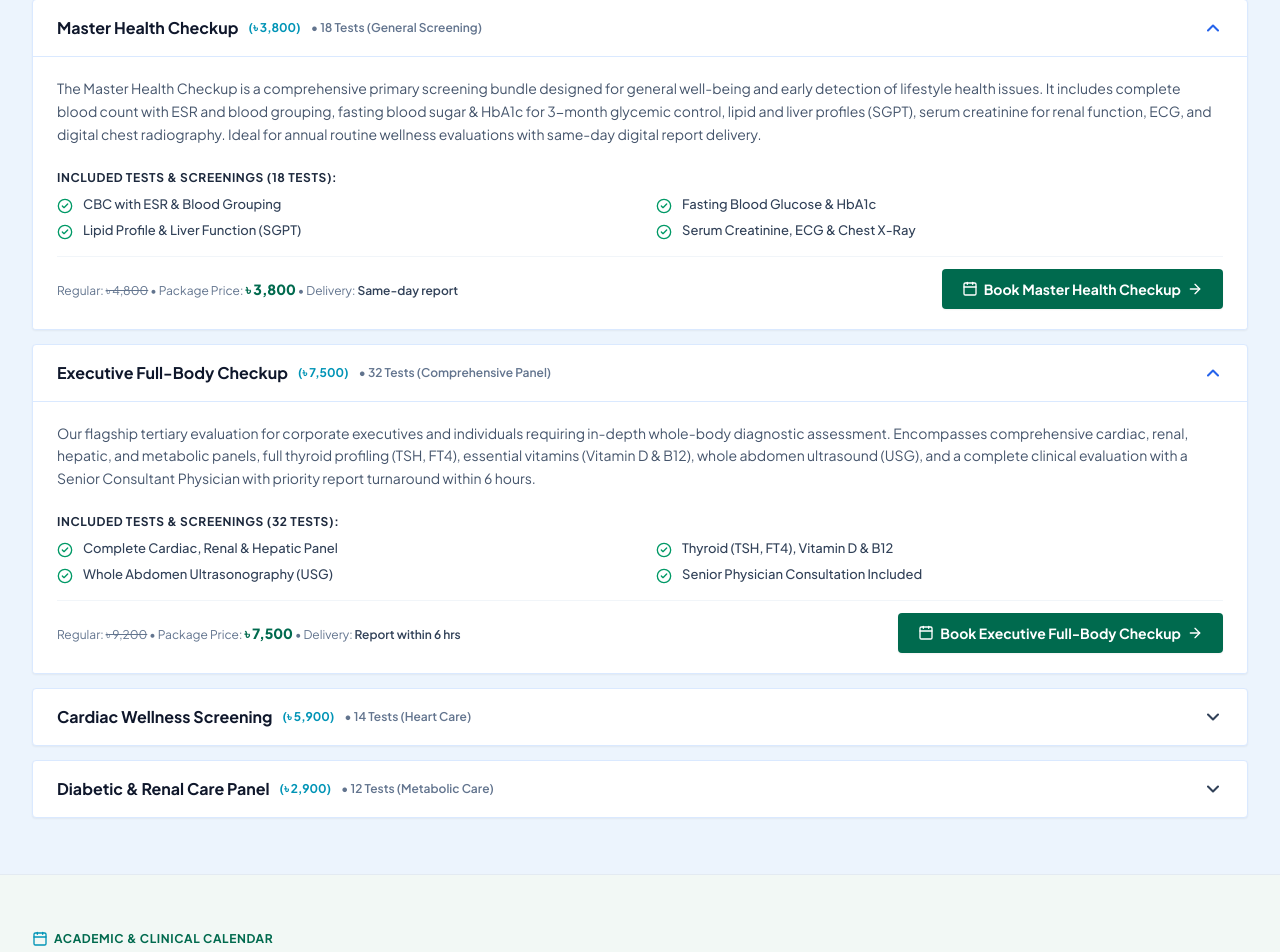
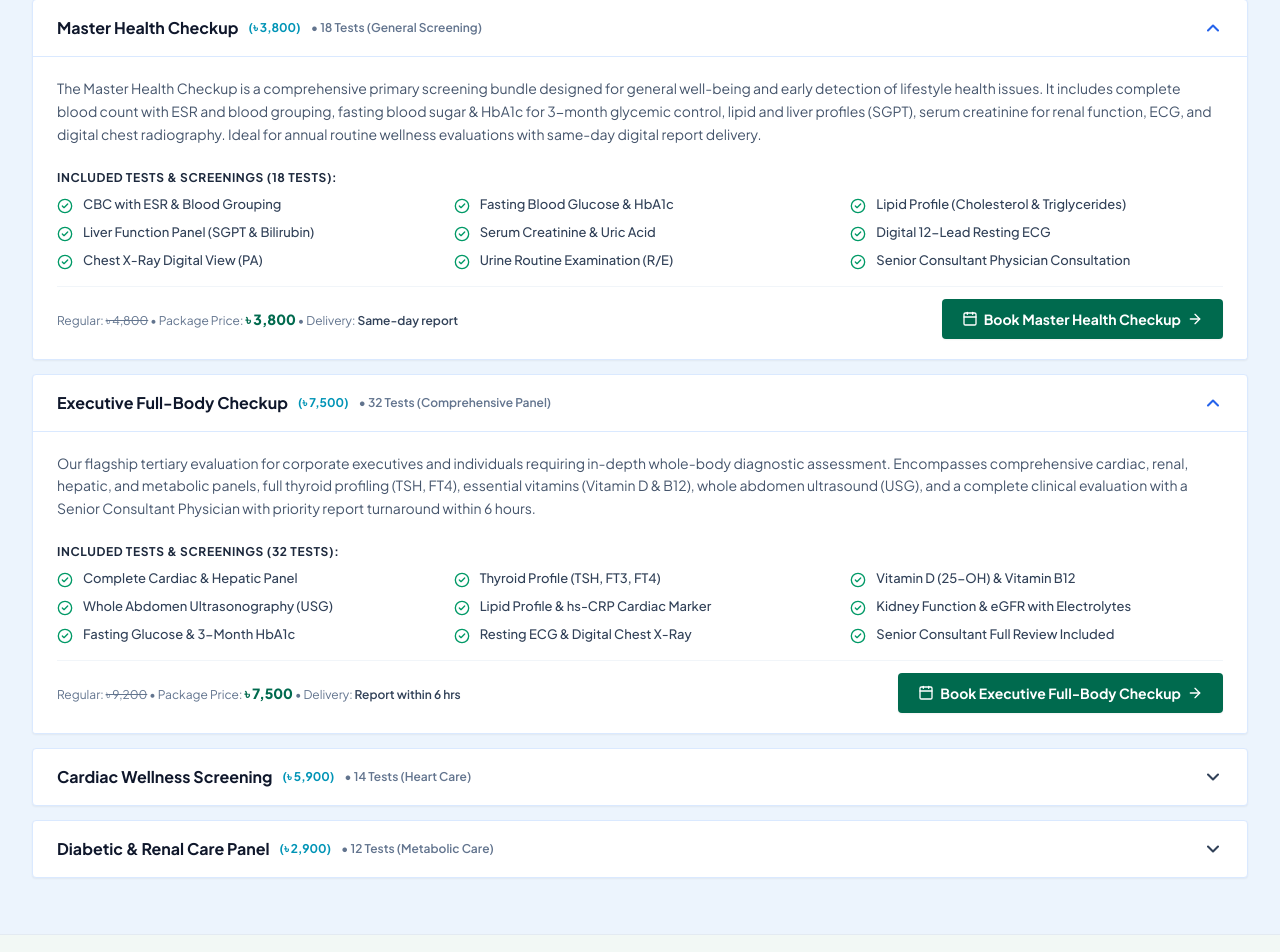
Before and after one commit to almamon-dev/HMS, a React (Vite) app in the folder apps/provider-web/: page / in a window 1280 px wide. Shown: the part 3171-4123 px from the top of the page. Built offline with nearby package versions, Linux system fonts and the light colour scheme.

Commit message:
feat(landing): display included diagnostic tests in 3 columns across 3 lines

```diff
--- a/apps/provider-web/src/components/landing/HealthPackagesSection.tsx
+++ b/apps/provider-web/src/components/landing/HealthPackagesSection.tsx
@@ -46,8 +46,13 @@ const HEALTH_PACKAGES: HealthPackage[] = [
     tests: [
       'CBC with ESR & Blood Grouping',
       'Fasting Blood Glucose & HbA1c',
-      'Lipid Profile & Liver Function (SGPT)',
-      'Serum Creatinine, ECG & Chest X-Ray',
+      'Lipid Profile (Cholesterol & Triglycerides)',
+      'Liver Function Panel (SGPT & Bilirubin)',
+      'Serum Creatinine & Uric Acid',
+      'Digital 12-Lead Resting ECG',
+      'Chest X-Ray Digital View (PA)',
+      'Urine Routine Examination (R/E)',
+      'Senior Consultant Physician Consultation',
     ],
   },
   {
@@ -64,10 +69,15 @@ const HEALTH_PACKAGES: HealthPackage[] = [
     description:
       'Our flagship tertiary evaluation for corporate executives and individuals requiring in-depth whole-body diagnostic assessment. Encompasses comprehensive cardiac, renal, hepatic, and metabolic panels, full thyroid profiling (TSH, FT4), essential vitamins (Vitamin D & B12), whole abdomen ultrasound (USG), and a complete clinical evaluation with a Senior Consultant Physician with priority report turnaround within 6 hours.',
     tests: [
-      'Complete Cardiac, Renal & Hepatic Panel',
-      'Thyroid (TSH, FT4), Vitamin D & B12',
+      'Complete Cardiac & Hepatic Panel',
+      'Thyroid Profile (TSH, FT3, FT4)',
+      'Vitamin D (25-OH) & Vitamin B12',
       'Whole Abdomen Ultrasonography (USG)',
-      'Senior Physician Consultation Included',
+      'Lipid Profile & hs-CRP Cardiac Marker',
+      'Kidney Function & eGFR with Electrolytes',
+      'Fasting Glucose & 3-Month HbA1c',
+      'Resting ECG & Digital Chest X-Ray',
+      'Senior Consultant Full Review Included',
     ],
   },
   {
@@ -85,8 +95,13 @@ const HEALTH_PACKAGES: HealthPackage[] = [
       'Designed by our Interventional Cardiology team to detect ischemic heart disease, hypertension, and arrhythmias before clinical symptoms appear. Features high-resolution 2D Echocardiogram with Color Doppler, Exercise Tolerance Test (ETT / TMT), 12-lead resting ECG, fasting lipid profiling, and ultra-sensitive cardiac biomarkers (hs-Troponin-I), followed by an in-person consultation with a Cardiologist.',
     tests: [
       '2D Echocardiogram (Color Doppler)',
-      'Exercise Tolerance Test (ETT) & 12-Lead ECG',
-      'Fasting Lipid Profile & hs-Troponin-I',
+      'Exercise Tolerance Test (ETT / TMT)',
+      '12-Lead Resting Digital ECG',
+      'Fasting Lipid Profile (Total & HDL/LDL)',
+      'hs-Troponin-I Cardiac Biomarker',
+      'Serum Electrolytes (Na+, K+, Cl-)',
+      'Blood Urea Nitrogen (BUN) & Creatinine',
+      'Chest X-Ray Digital Cardiac View',
       'Interventional Cardiologist Review',
     ],
   },
@@ -104,9 +119,14 @@ const HEALTH_PACKAGES: HealthPackage[] = [
     description:
       'Specialized metabolic panel formulated for individuals diagnosed with diabetes, pre-diabetes, or related metabolic syndromes. Covers fasting & 2-hour postprandial glucose, HbA1c monitoring, urine microalbumin-to-creatinine ratio, estimated GFR with serum electrolytes, and individualized clinical nutrition counseling to prevent diabetic nephropathy and cardiovascular complications.',
     tests: [
-      'Fasting & 2-Hour Post-Meal Glucose',
+      'Fasting Blood Glucose Test',
+      '2-Hour Post-Meal Glucose (2h PPBG)',
       'HbA1c (3-Month Glycemic Control)',
-      'Urine Microalbumin, eGFR & Electrolytes',
+      'Urine Microalbumin-to-Creatinine Ratio',
+      'Serum Creatinine & Estimated GFR',
+      'Serum Electrolytes (Na+, K+, Cl-)',
+      'Serum Uric Acid & Lipid Screening',
+      'Complete Urine Routine Examination',
       'Clinical Nutritionist Diet Counseling',
     ],
   },
@@ -231,12 +251,12 @@ export const HealthPackagesSection: React.FC<HealthPackagesSectionProps> = ({
                         {pkg.description}
                       </p>
 
-                      {/* Included Diagnostic Tests List (Clean 2-Column List) */}
+                      {/* Included Diagnostic Tests List (Clean 3-Column, 3-Row List) */}
                       <div className="pt-2">
                         <div className="text-xs font-bold text-slate-800 uppercase tracking-wider mb-2.5">
                           Included Tests & Screenings ({pkg.testCount}):
                         </div>
-                        <ul className="grid grid-cols-1 md:grid-cols-2 gap-x-8 gap-y-2">
+                        <ul className="grid grid-cols-1 md:grid-cols-2 lg:grid-cols-3 gap-x-6 gap-y-2.5">
                           {pkg.tests.map((test) => (
                             <li
                               key={test}
```
